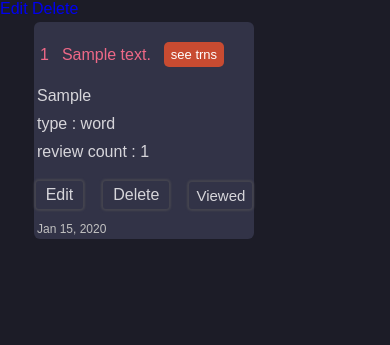
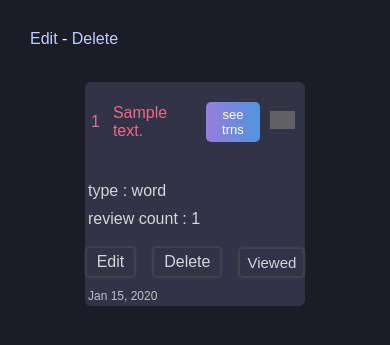
Before and after one commit to alirahmnicode/learnewgu, a Django app: page /category/detail/1/ in a window 390 px wide. Shown: the part 60-405 px from the top of the page. Run offline with Django 4.2, Linux system fonts and the light colour scheme; a user stored in the database is signed in; tables that the repository leaves empty hold one stand-in row (values such as "Sample post"); some libraries are stand-ins or nearby versions; grey boxes are pictures that could not be loaded.

Commit message:
add style

```diff
--- a/category/templates/category/detail.html
+++ b/category/templates/category/detail.html
@@ -10,52 +10,22 @@
 
 {% block content %}
 <div class="content">
-    <div>
+    <div class="manage-category">
         <a href="{% url 'category:edit' pk=object.pk %}">Edit</a>
+        -
         <a href="{% url 'category:delete' pk=object.pk %}">Delete</a>
     </div>
     <div class="vocabs">
         {% for obj in object.vocabs.all %}
-        <div class="box">
-            <div>
-                <div class="text mr">
-                    <div class="mr">{{forloop.counter}}</div>
-                    <div class="mr"><span>{{obj.text}}</span></div>
-                    <div class="mr ">
-                        <button class="btn accordion" data-box="translation">see trns</button>
-                    </div>
-                </div>
-                <div class="translation mr close-box">
-                    <span>{{obj.translation}}</span>
-                </div>
-            </div>
-            <div>
-                <div class="info">
-                    <div class="mr">
-                        <span>type : {{obj.type}}</span>
-                    </div>
-                    <div class="mr">
-                        <span>review count :</span> <span class="review-count"> {{obj.review_count}}</span>
-                    </div>
-                </div>
-                <div class="manage">
-                    <div class="mr">
-                        <a href="{% url 'core:edit' pk=obj.pk %}">Edit</a>
-                    </div>
-                    <div class="mr">
-                        <a href="{% url 'core:delete' pk=obj.pk %}">Delete</a>
-                    </div>
-                    <div>
-                        <input type="hidden" name="pk" value="{{obj.pk}}">
-                        <button class="btn viewed random-review" data-review="list">Viewed</button>
-                    </div>
-                </div>
-                <div class="date">
-                    <span>{{obj.created|date:"M d, Y"}}</span>
-                </div>
-            </div>
-        </div>
+        {% include 'inc/box.html' %}
         {% endfor %}
     </div>
 </div>
 {% endblock content %}
+
+
+{% block js %}
+<script src="https://code.jquery.com/jquery-3.6.0.min.js"
+    integrity="sha256-/xUj+3OJU5yExlq6GSYGSHk7tPXikynS7ogEvDej/m4=" crossorigin="anonymous"></script>
+    <script src="https://code.responsivevoice.org/responsivevoice.js?key=wxAEnWIJ"></script>
+{% endblock js %}
--- a/core/templates/core/random_review.html
+++ b/core/templates/core/random_review.html
@@ -73,7 +73,7 @@
                 <button class="btn viewed random-review " data-review="random">Viewed</button>
             </div>
         </div>
-        <div>
+        <div class="to">
             <a href="{{request.get_full_path|url}}ln=fa">convert to Farsi</a>
             <a href="{{request.get_full_path|url}}ln=en">convert to English</a>
         </div>
--- a/static/css/style.css
+++ b/static/css/style.css
@@ -40,6 +40,17 @@ nav>a {
     border-radius: 6px;
     background: #323347;
     color: #d6d5da;
+    display: flex;
+    flex-direction: column;
+    justify-content: space-between
+}
+
+.manage-category {
+    margin: 30px;
+}
+
+.manage-category>a {
+    color: #bfcfff;
 }
 
 .text {
@@ -204,7 +215,7 @@ textarea {
     filter: invert(100%);
 }
 
-.pronunciation > img {
+.pronunciation>img {
     width: 25px;
     cursor: pointer;
 }
@@ -221,9 +232,10 @@ textarea {
     text-align: center;
 }
 
-.s-f > .m {
+.s-f>.m {
     margin: 30px 0;
 }
+
 .sort {
     color: #fff;
 }
@@ -263,6 +275,12 @@ textarea {
     margin-top: 10px;
 }
 
+.translation {
+    height: 0;
+    transition: .5s;
+    overflow: hidden;
+}
+
 .translation.active {
     height: 20px;
 }
@@ -270,6 +288,7 @@ textarea {
 
 .s-f.active {
     display: block;
+    z-index: 1;
 }
 
 
@@ -300,3 +319,26 @@ textarea {
         margin: 6px 0;
     }
 }
+
+@media only screen and (max-width:500px) {
+    .to {
+        display: flex;
+        flex-direction: column;
+        text-align: center;
+    }
+
+    .to>a {
+        margin-bottom: 10px;
+    }
+}
+
+@media only screen and (max-width:743px) {
+    .vocabs {
+        justify-content: center;
+    }
+
+    .filter-btn {
+        text-align: center;
+        margin: 10px 0;
+    }
+}
--- a/static/js/dictation.js
+++ b/static/js/dictation.js
@@ -5,7 +5,9 @@ function htmlCreator(word) {
     numbers = generateRandomNumber()
     for (let i = 0; i < word.length; i++) {
         if (numbers.includes(i)) {
-            html += `<input type="text" maxlength="1" style="width:10px" name="${i + 1}">`
+            html += `<input type="text" maxlength="1"
+                        style="width:20px;text-align: center;outline: none;border: none;border-radius: 4px;"
+                        name="${i + 1}">`
         } else {
             html += `<span>${word[i]}</span>`
         }
--- a/templates/inc/nav.html
+++ b/templates/inc/nav.html
@@ -1,7 +1,9 @@
 <nav>
     {% if request.user.is_authenticated %}
     <a href="">Logout</a>
+    {% if 'dashboard' not in request.get_full_path %}
     <a href="{% url 'core:dashboard' %}">Dashboard</a>
+    {% endif %}
     {% else %}
     <a href="">Login</a>
     <a href="">Sign Up</a>
```
Also changed, not shown: category/templates/category/delete.html (+8 -6 lines), category/templates/category/edit.html (+7 -5 lines), core/templates/core/dashboard.html (+6 -1 lines), static/css/dashboard.css (+18 -0 lines).
